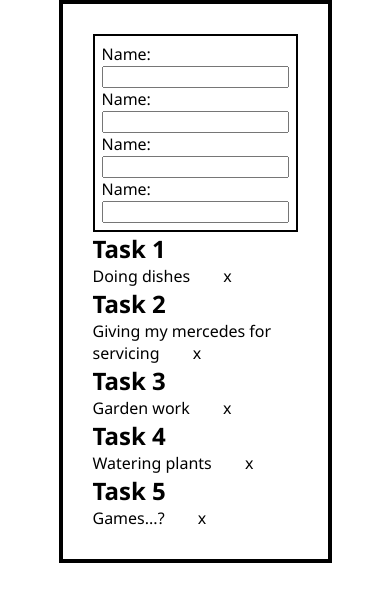
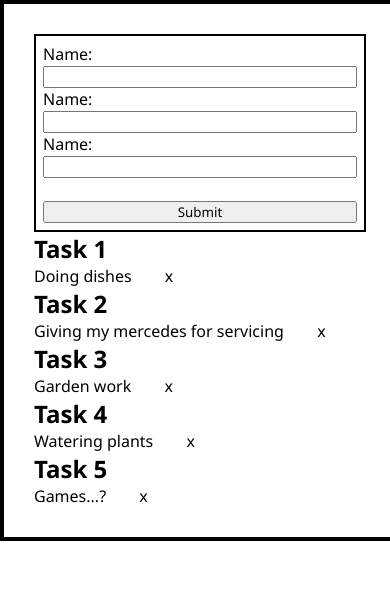
Before and after one commit to csgeeek/super-todo, a React (Create React App) app: page / in a window 390 px wide. Shown: the top 602 px of the page. Built offline with nearby package versions, Linux system fonts and the light colour scheme.

Commit message:
max width set

```diff
--- a/src/App.css
+++ b/src/App.css
@@ -8,7 +8,7 @@
 
 .App {
   margin: auto;
-  width: 70%;
+  width: 40%;
   border: 4px solid black;
   padding: 30px;
 }
@@ -22,3 +22,9 @@
 input{
   width: 100%;
 }
+
+@media only screen and (max-width: 1200px) {
+  .App{
+    width: 400px;
+  }
+}
--- a/src/App.js
+++ b/src/App.js
@@ -10,9 +10,9 @@ const App = () => {
           Name: <br />
           <input type="text" /> <br />
           Name:<br />
-          <input type="text" /> <br />
-          Name:<br />
-          <input type="text" />
+          <input type="text" /> <br /> <br />
+
+          <input type="Submit" />
         </form>
       </div>
       <div className="block">
```
